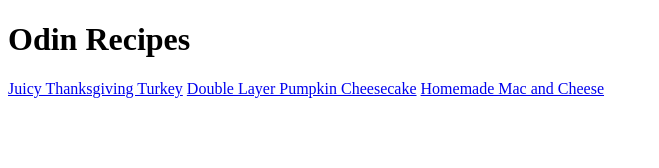
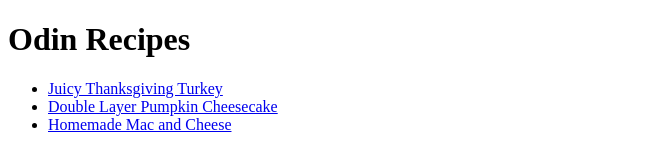
Before and after one commit to signan/odin-recipes, a plain HTML site: page index.html in a window 1280 px wide. Shown: the whole page, without its empty margins (0-659 px from the left). Drawn offline with Linux system fonts and the light colour scheme.

Commit message:
add recipes to unordered list

```diff
--- a/index.html
+++ b/index.html
@@ -6,8 +6,10 @@
     </head>
     <body>
         <h1>Odin Recipes</h1>
-        <a href="./recipes/juicy-thanksgiving-turkey.html">Juicy Thanksgiving Turkey</a>
-        <a href="./recipes/double-layer-pumpkin-cheesecake.html">Double Layer Pumpkin Cheesecake</a>
-        <a href="./recipes/homemade-mac-and-cheese.html">Homemade Mac and Cheese</a>
+        <ul>
+            <li><a href="./recipes/juicy-thanksgiving-turkey.html">Juicy Thanksgiving Turkey</a></li>
+            <li><a href="./recipes/double-layer-pumpkin-cheesecake.html">Double Layer Pumpkin Cheesecake</a></li>
+            <li><a href="./recipes/homemade-mac-and-cheese.html">Homemade Mac and Cheese</a></li>
+        </ul>
     </body>
 </html>
```
